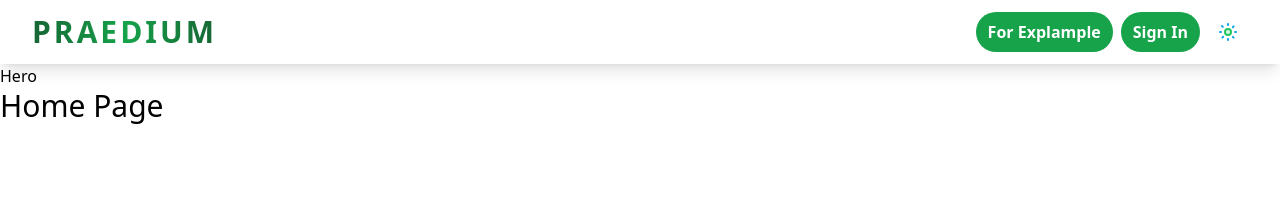
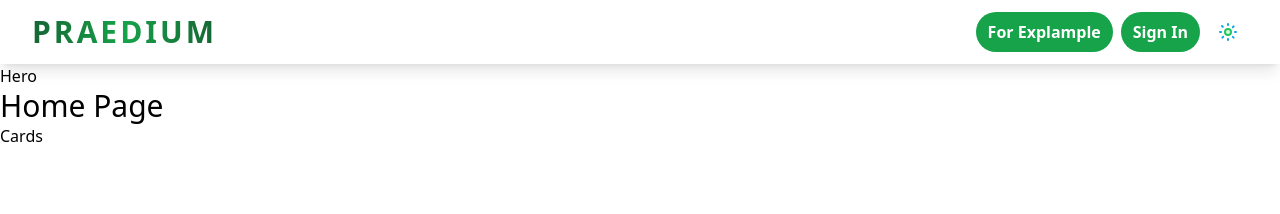
Before and after one commit to luisro30/HackFest-2022, a Next.js app: page / in a window 1280 px wide. Shown: the top 214 px of the page. Built offline with nearby package versions, Linux system fonts and the light colour scheme.

Commit message:
inicio de componente

```diff
--- /dev/null
+++ b/components/Cards.tsx
@@ -0,0 +1,7 @@
+import React from 'react'
+
+export const Cards = () => {
+  return (
+    <div>Cards</div>
+  )
+}
--- a/pages/index.tsx
+++ b/pages/index.tsx
@@ -2,6 +2,7 @@ import type { NextPage } from "next";
 import Head from "next/head";
 import { Hero } from "../components/Hero";
 import { Header } from "../components/Header";
+import { Cards } from "@/components/Cards";
 
 const Home: NextPage = () => {
   return (
@@ -14,6 +15,7 @@ const Home: NextPage = () => {
       <Header />
       <Hero />
       <p className="text-3xl">Home Page</p>
+      <Cards/>
     </>
   );
 };
```
